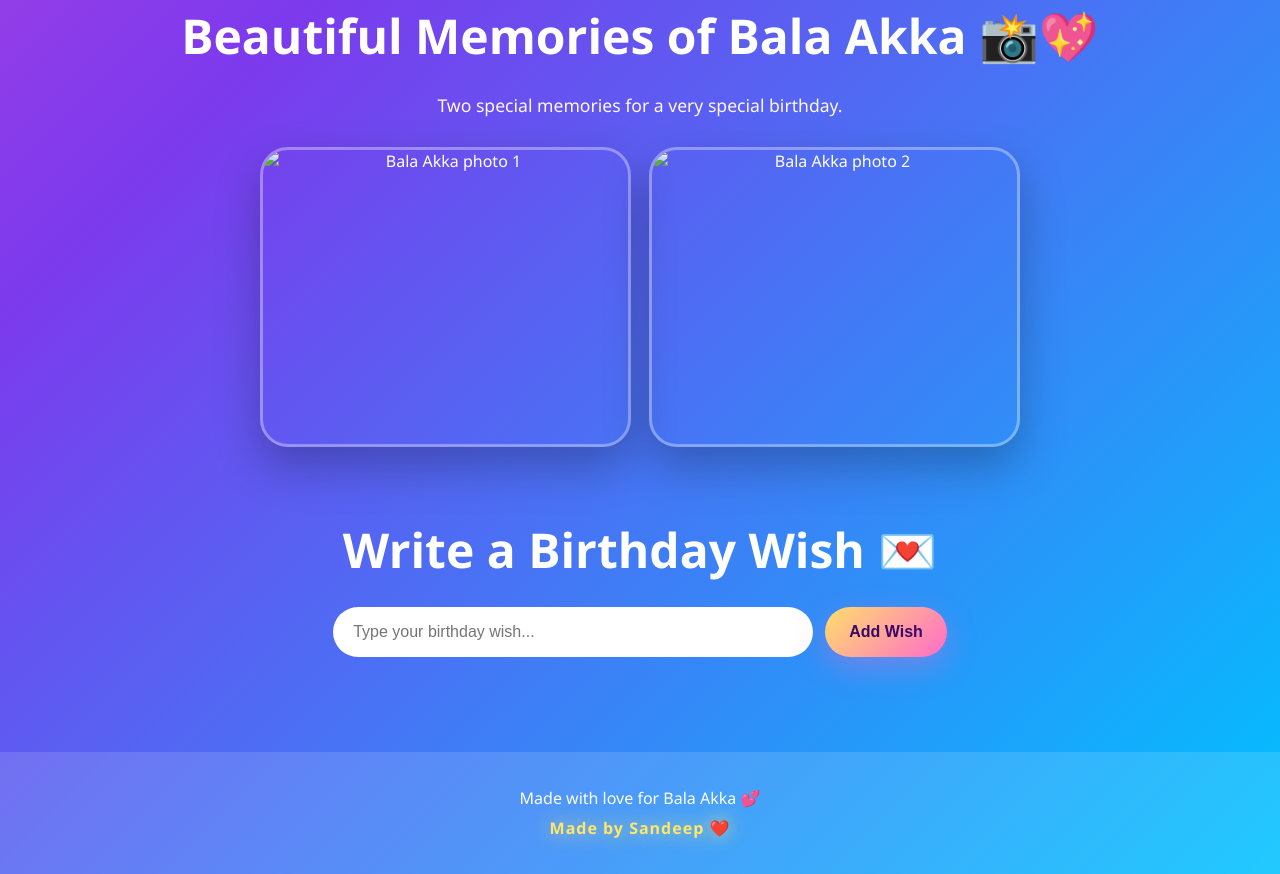
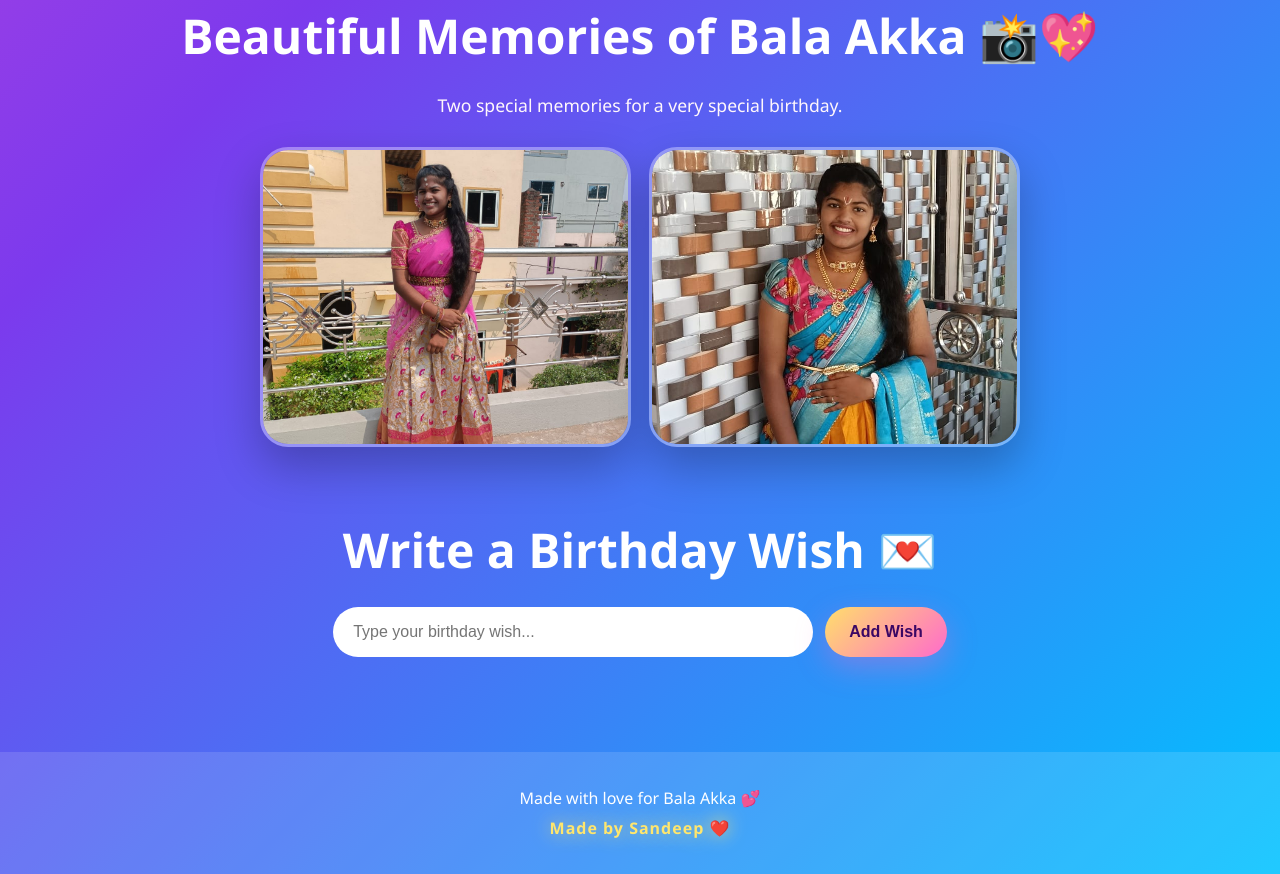
Before and after one commit to Sandeep-kalpanaVR/Happy-Birthday-Bala-Akka, a plain HTML site: page index.html in a window 1280 px wide. Shown: the part 1529-2403 px from the top of the page. Drawn offline with Linux system fonts and the light colour scheme.

Commit message:
Update index.html

```diff
--- a/index.html
+++ b/index.html
@@ -70,8 +70,8 @@
       <p class="gallery-subtitle">Two special memories for a very special birthday.</p>
 
       <div class="photo-grid two-photos">
-        <img src="bala akka1.jpeg" alt="Bala Akka photo 1" class="bala-photo" />
-        <img src="bala akka2.jpeg" alt="Bala Akka photo 2" class="bala-photo" />
+       <img src="bala1.jpeg" alt="Bala Akka photo 1" class="bala-photo" />
+       <img src="bala2.jpeg" alt="Bala Akka photo 2" class="bala-photo" />
       </div>
     </section>
 
```
